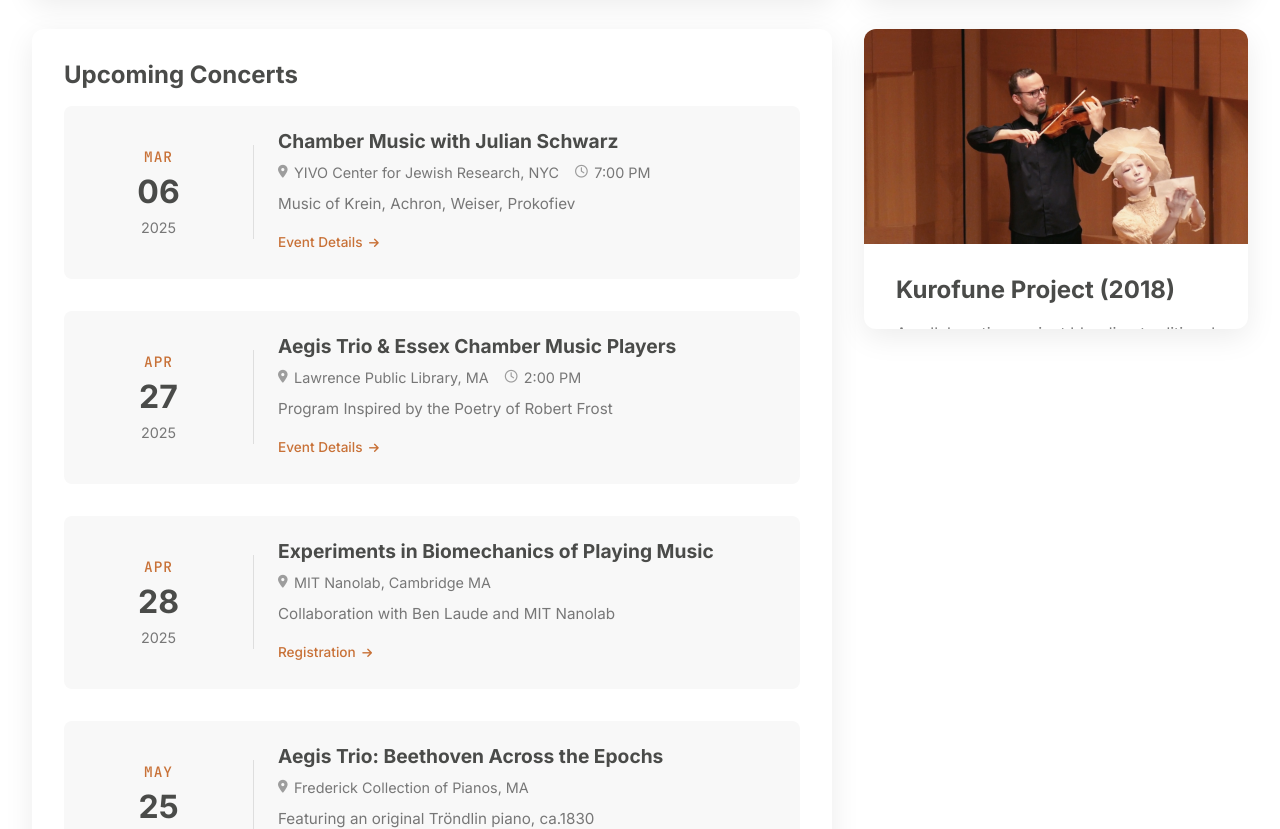
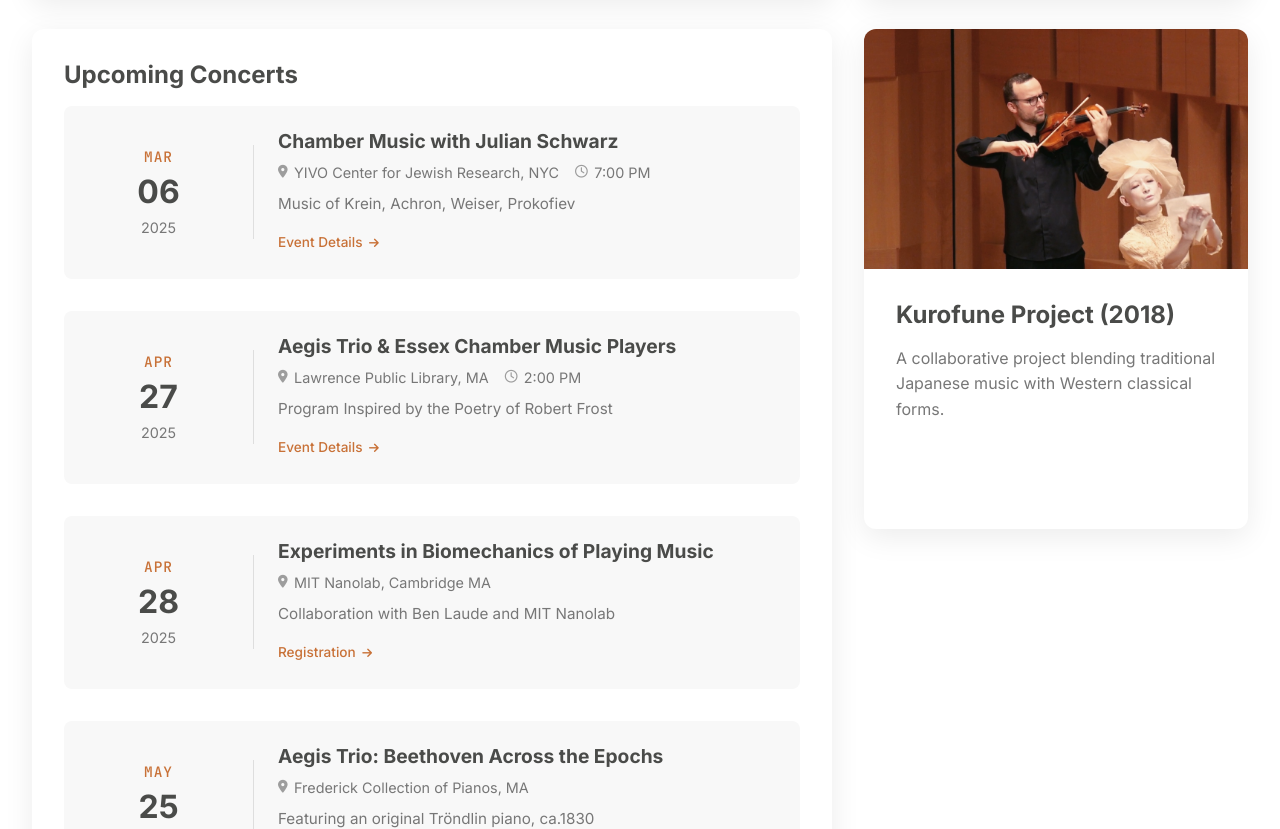
Before and after one commit to delgesu1/personal-website, a plain HTML site: page index.html in a window 1280 px wide. Shown: the part 4082-4911 px from the top of the page. Drawn offline with Linux system fonts and the light colour scheme; a web font is replaced by a local one.

Commit message:
Increase Kurofune Project card height for better balance

```diff
--- a/index.html
+++ b/index.html
@@ -349,7 +349,7 @@
                 </div>
 
                 <!-- Kurofune Project -->
-                <div class="card card-small" style="grid-column: span 4; max-height: 300px; align-self: start;">
+                <div class="card card-small" style="grid-column: span 4; max-height: 500px;">
                     <img src="assets/images/Card Photos/Kurofune-Ensemble.jpg" alt="Kurofune Project" class="card-image" loading="lazy">
                     <div class="card-content">
                         <h3 class="card-title">Kurofune Project (2018)</h3>
```
